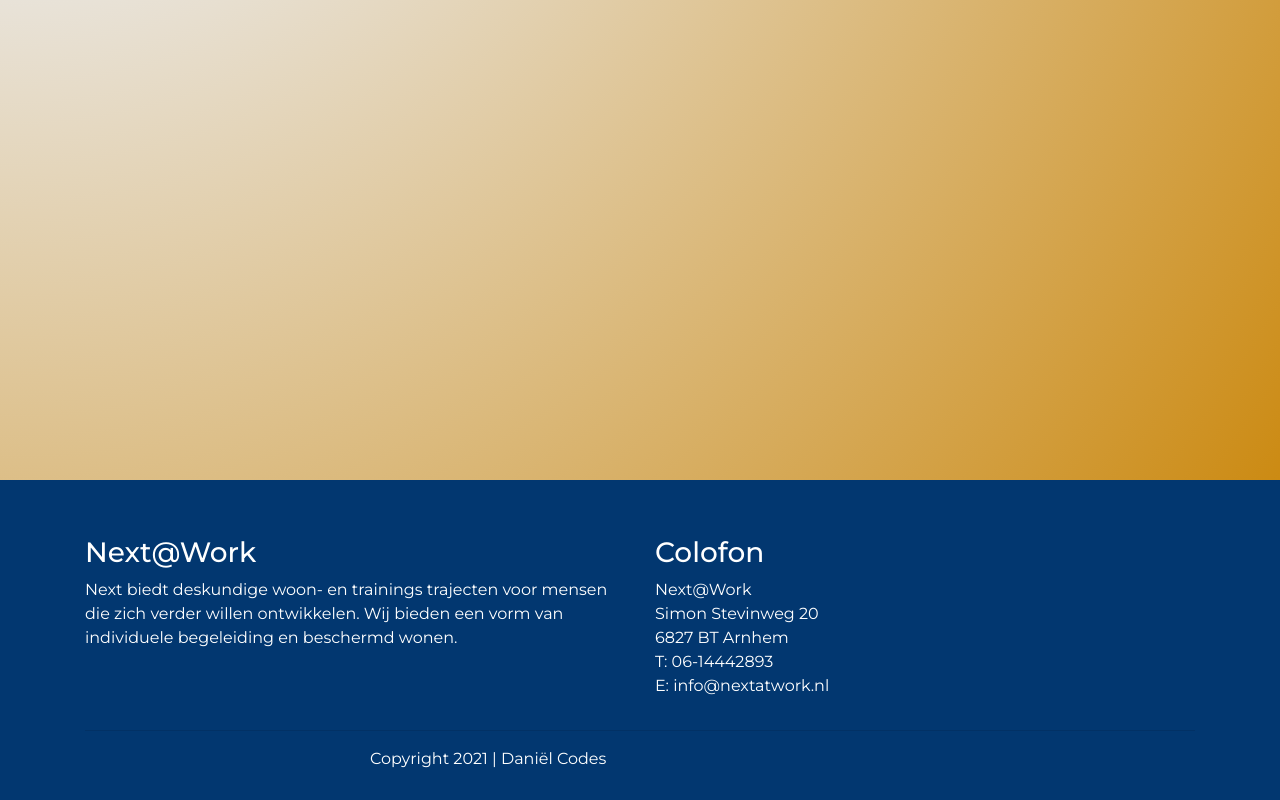
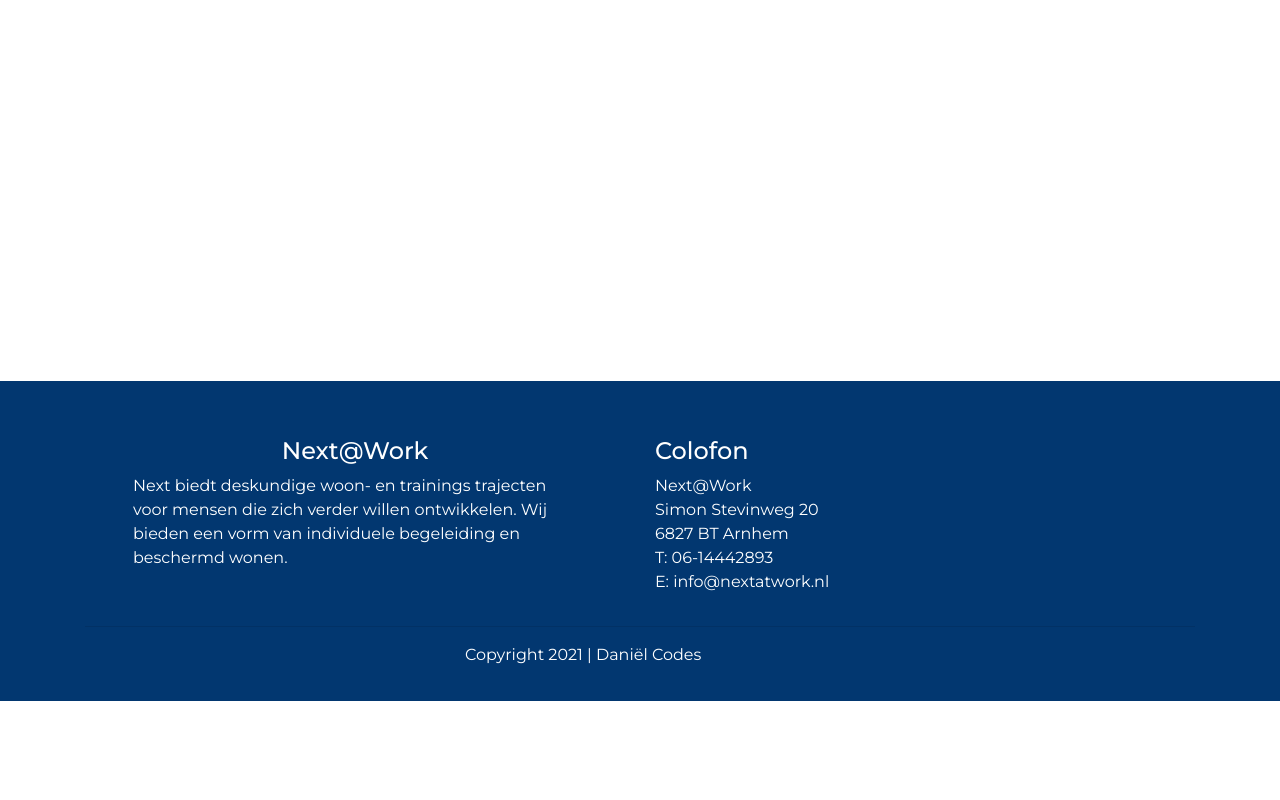
Before and after one commit to daniel1890/Next-Website-Gatsby, a Gatsby site: page / in a window 1280 px wide. Shown: the part 611-1411 px from the top of the page. After the commit the page ends 1312 px from the top, so only its background shows below. Built offline with nearby package versions, Linux system fonts and the light colour scheme; Gatsby itself is replaced by a stand-in of ours.

Commit message:
edit footer

```diff
--- a/src/components/Footer.js
+++ b/src/components/Footer.js
@@ -1,6 +1,6 @@
 import React from "react"
 import { StaticImage } from "gatsby-plugin-image"
-import { footer } from "../styles/footer.module.css"
+import { footer, footertext } from "../styles/footer.module.css"
 import { Container, Row, Col } from "react-bootstrap"
 
 export default function Navbar() {
@@ -9,17 +9,18 @@ export default function Navbar() {
   return (
     <footer>
       <Container class="container" className={footer}>
+        <div className={footertext}>
           <Row>
             <Col>
-            <h3>Next@Work</h3>
-            <p>
-              Next biedt deskundige woon- en trainings trajecten voor mensen die
-              zich verder willen ontwikkelen. Wij bieden een vorm van
+              <h4 class="text-center">Next@Work</h4>
+              <p class="mr-5 ml-5">
+                Next biedt deskundige woon- en trainings trajecten voor mensen
+                die zich verder willen ontwikkelen. Wij bieden een vorm van
                 individuele begeleiding en beschermd wonen.
               </p>
             </Col>
             <Col>
-            <h3>Colofon</h3>
+              <h4>Colofon</h4>
               <ul class="list-unstyled">
                 <li>Next@Work</li>
                 <li>Simon Stevinweg 20</li>
@@ -32,11 +33,12 @@ export default function Navbar() {
           <hr></hr>
           <Row>
             <Col></Col>
-          <Col className="col-xs-0 col-sm-6">
+            <Col class="col-xs-0 col-sm-6">
               <p class="footer-text">Copyright {today} | Daniël Codes</p>
             </Col>
             <Col></Col>
           </Row>
+        </div>
       </Container>
     </footer>
   )
--- a/src/components/Layout.js
+++ b/src/components/Layout.js
@@ -1,5 +1,4 @@
 import React from "react"
-import Navbar from "./Navbar"
 import Footer from "./Footer"
 import "../styles/global.css"
 import { StaticImage } from "gatsby-plugin-image"
--- a/src/styles/footer.module.css
+++ b/src/styles/footer.module.css
@@ -1,11 +1,16 @@
 footer .container {
   text-align: center;
-  color: #bbb;
+}
+
+.footertext p,
+ul,
+h4,
+li {
+  color: white;
 }
 
 footer {
   width: 100%;
-
   bottom: 0;
   left: 0;
   padding-top: 3.5rem;
@@ -21,12 +26,20 @@ footer .orange {
 }
 
 /* Resize footer wanneer het scherm smaller wordt, dit is nodig omdat er anders white space komt doordat de text in de footer de footer hoger maakt. */
+
+@media (max-width: 525px) {
+  footer {
+    height: 40em;
+  }
+}
+
 @media (max-width: 770px) {
   footer {
-    height: 26em;
+    height: 32em;
   }
 }
-@media (min-width: 770px) {
+
+@media (min-width: 990px) {
   footer {
     height: 20em;
   }
--- a/src/styles/global.css
+++ b/src/styles/global.css
@@ -5,7 +5,7 @@
   padding: 0;
   text-decoration: none;
   font-family: "Montserrat";
-  color: white;
+  color: rgb(0, 0, 0);
 }
 
 main {
@@ -18,11 +18,7 @@ body {
 }
 body {
   overflow-x: hidden;
-  background: radial-gradient(
-    at top left,
-    rgb(235, 235, 235) 25%,
-    rgb(201, 130, 0) 95%
-  );
+
   background-repeat: no-repeat;
 }
 p {
@@ -64,7 +60,7 @@ nav .links a:hover {
   width: 100vw;
   position: relative;
   margin-left: -50vw;
-  height: 100px;
+  height: 1px;
   left: 50%;
   border-top: 1px dotted #838383;
 }
```
Lines whose indentation alone changed are shown as unchanged.
